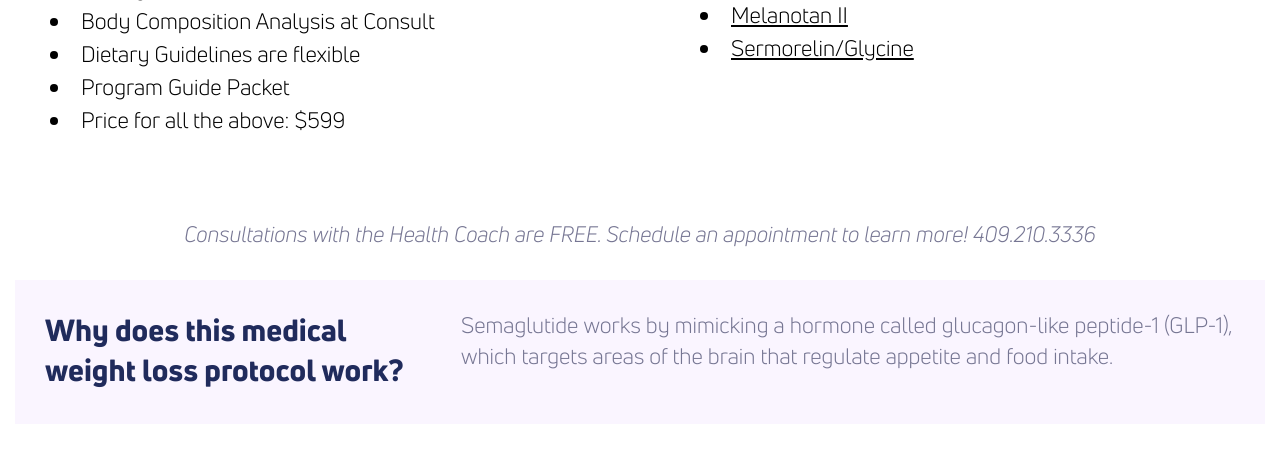
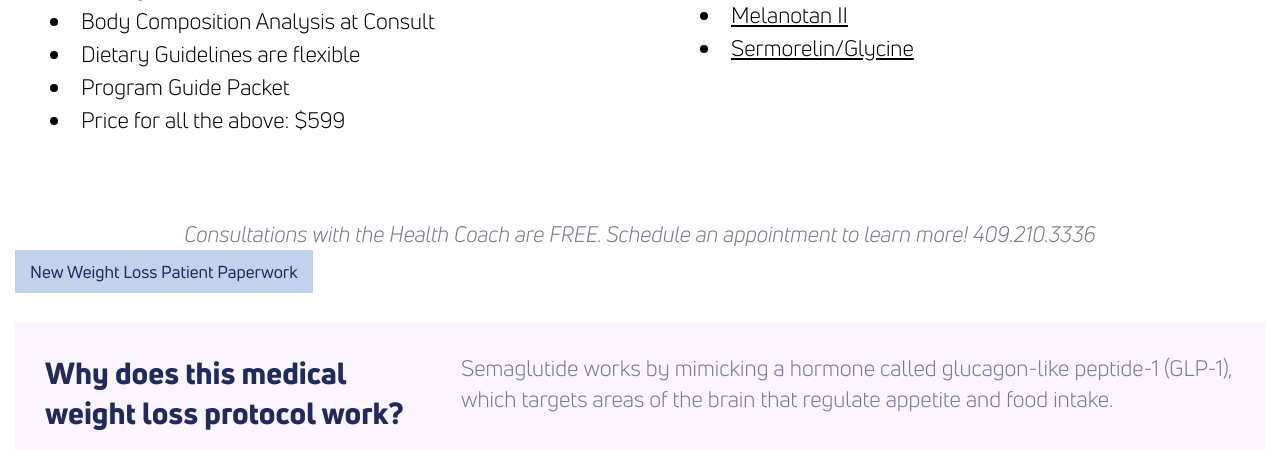
Before and after one commit to theneverwoods/gerstenberg.clinic, a Jekyll site: the page built from services/weight.html, in a window 1280 px wide and 900 px high, scrolled down 1558 px, cut to the strip 0-450 px from the top of the window. Built offline with Jekyll 4.4.1, drawn with Linux system fonts in a browser that asks for light colours.

Commit message:
Update weight.html

```diff
--- a/services/weight.html
+++ b/services/weight.html
@@ -53,7 +53,8 @@ redirect_from: /weight
 </div>
 
 <div class="row" style="padding-top: -35px;">
-<p>Consultations with the Health Coach are FREE. Schedule an appointment to learn more! <phone>409.210.3336</phone></p>
+    <p>Consultations with the Health Coach are FREE. Schedule an appointment to learn more! <tel:409.210.3336>409.210.3336</tel:409.210.3336></p>
+    <a class=btn href="https://form.jotform.com/240145434896158">New Weight Loss Patient Paperwork</a>
 </div>
 
 <div class="row light blurb">
```
